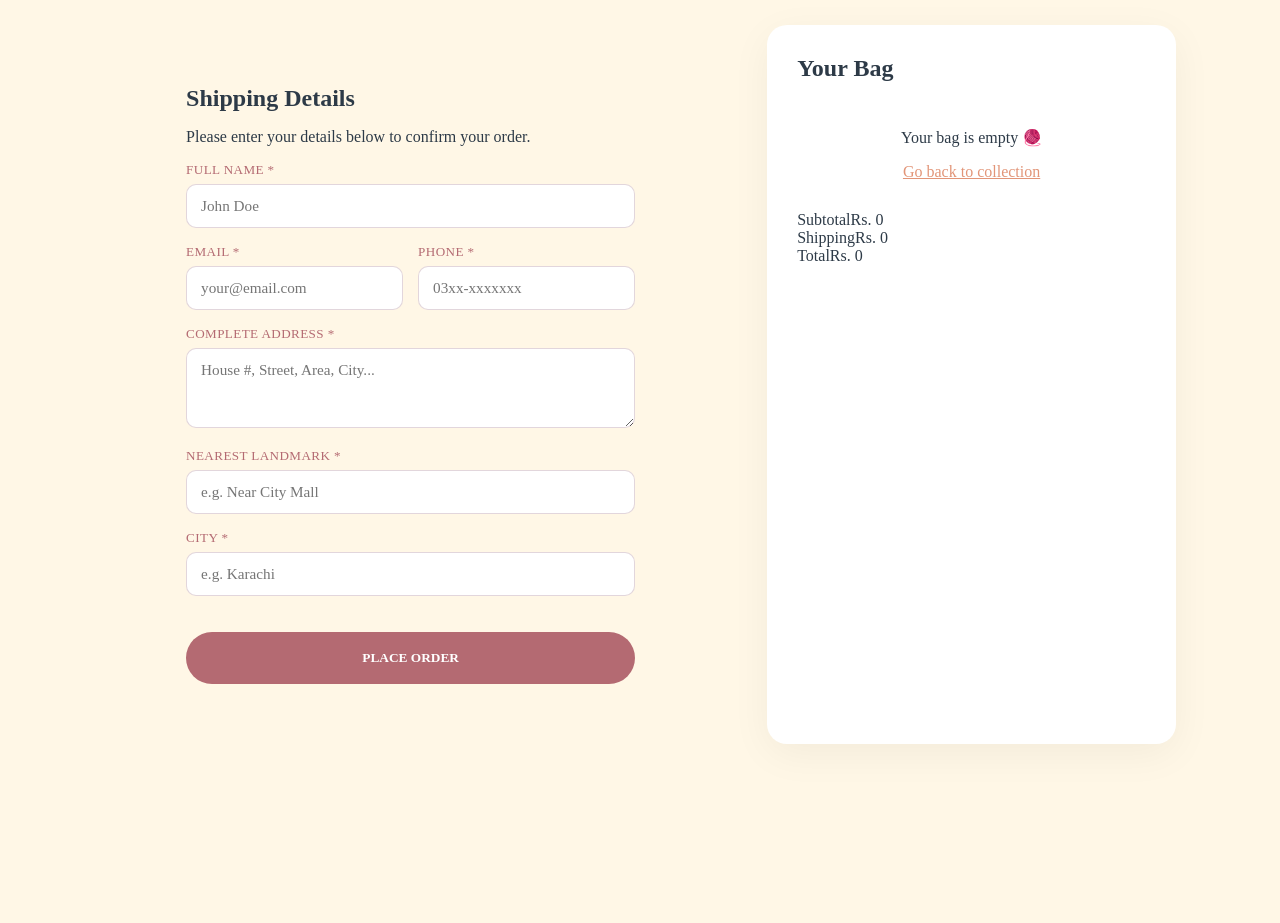
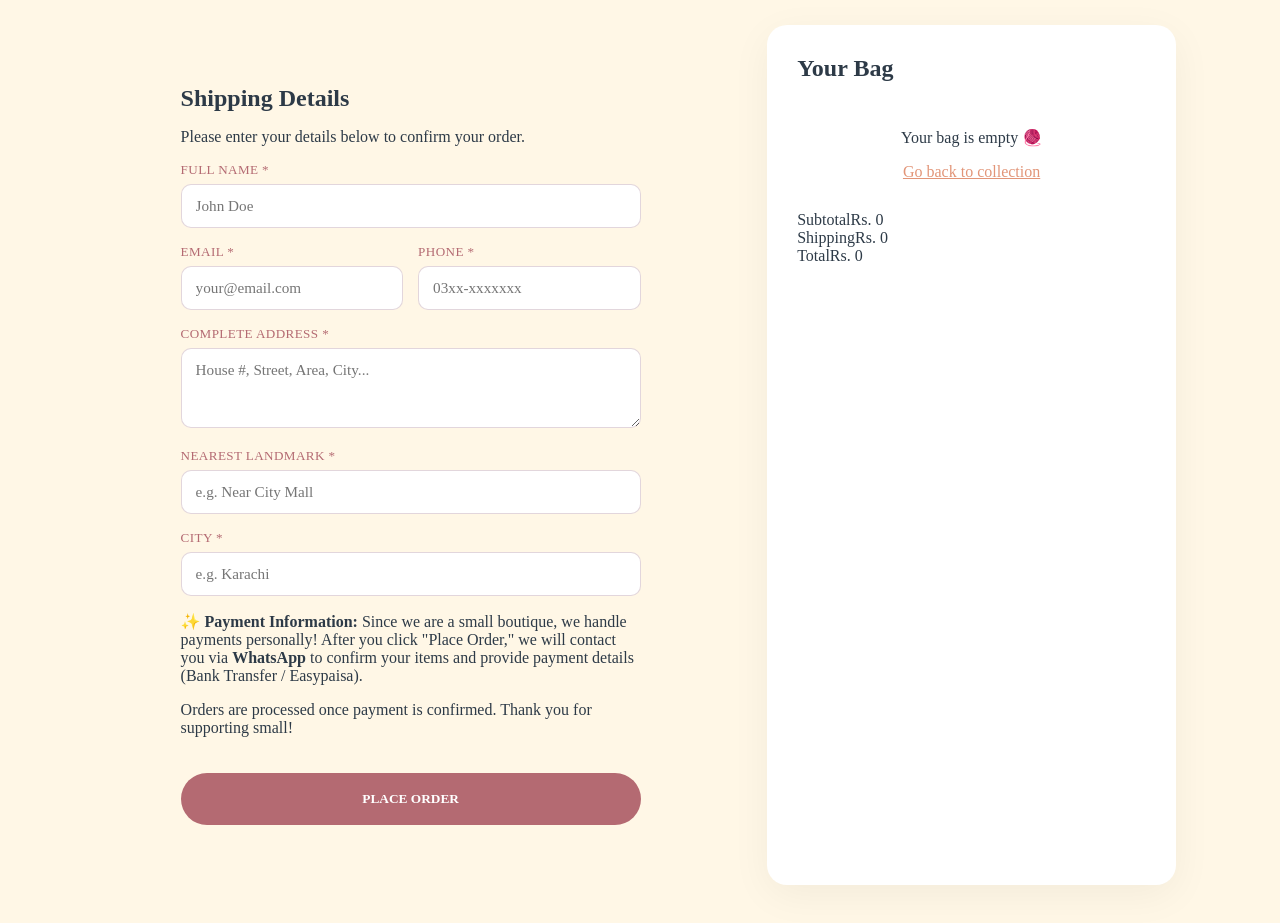
Before and after one commit to noorfatima142/Hanked-by-NA, a plain HTML site: page checkout.html in a window 1280 px wide. Shown: the part 95-1018 px from the top of the page. Before the commit the page ends 959 px from the top, so only its background shows below. Drawn offline with nearby package versions, Linux system fonts and the light colour scheme; no server answers; a web font is replaced by a local one.

Commit message:
Update checkout.html

```diff
--- a/checkout.html
+++ b/checkout.html
@@ -41,6 +41,10 @@
             <div class="form-group">
                 <label>City *</label>
                 <input type="text" name="city" id="city-input" placeholder="e.g. Karachi" required oninput="calculateShipping()">
+            </div>
+            <div class="payment-notice">
+                <p><strong>✨ Payment Information:</strong> Since we are a small boutique, we handle payments personally! After you click "Place Order," we will contact you via <strong>WhatsApp</strong> to confirm your items and provide payment details (Bank Transfer / Easypaisa). </p>
+                <p class="sub-notice">Orders are processed once payment is confirmed. Thank you for supporting small!</p>
             </div>
             <button type="submit" class="place-order-btn" id="submit-btn">PLACE ORDER</button>
         </form>
```
